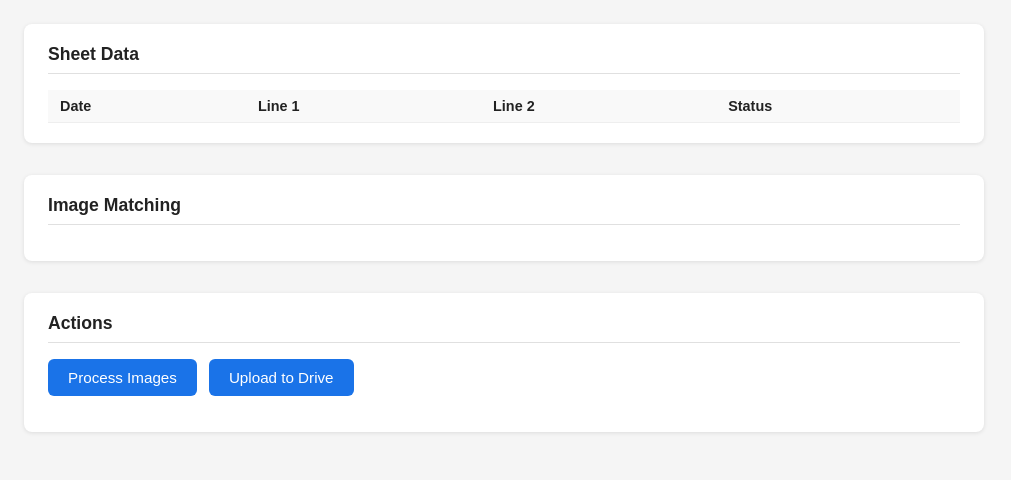
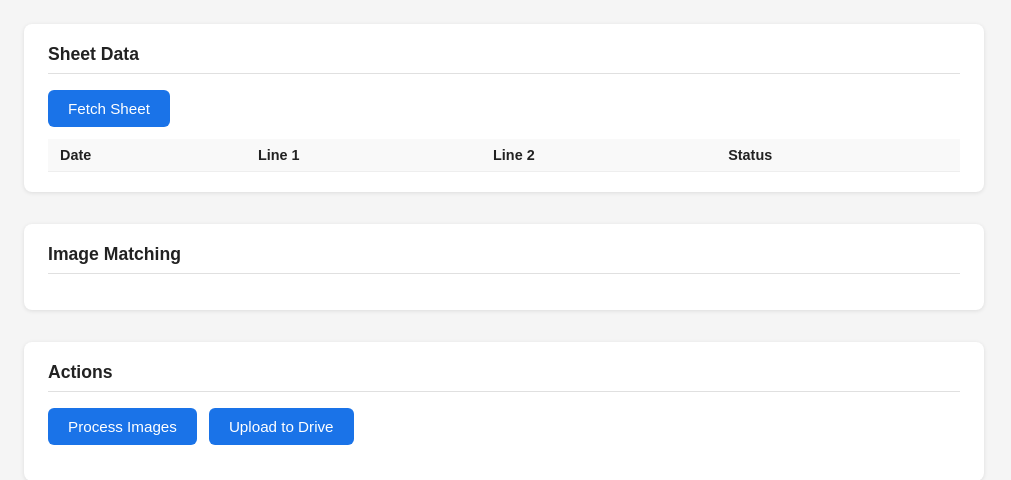
Before and after one commit to ampwang/yuroflow, a Flask app: page / in a window 1280 px wide. Shown: the part 61-541 px from the top of the page, without its empty margins (0-1011 px from the left). Run offline with Flask 3, Linux system fonts and the light colour scheme; lists and menus that the app fills with data are empty.

Commit message:
feat: fetch and display sheet rows (step 3)
fetch_sheet_rows() reads Tian Xia Content Calendar, filters rows where
col F and G are blank, and parses topics into Line 1/Line 2 via regex.
/api/sheet-rows route added. UI auto-fetches on auth and has a manual
Fetch Sheet button; rows render as an editable table.

Co-Authored-By: Claude Sonnet 4.6 <noreply@anthropic.com>

```diff
--- a/app.py
+++ b/app.py
@@ -5,6 +5,7 @@ import google_client
 COWORK_DIR = os.path.expanduser("~/Downloads/CoWork")
 OUTPUT_DIR = os.path.join(os.path.dirname(os.path.abspath(__file__)), "output")
 SPREADSHEET_ID = "16h9zxHXVz0CxznKGe-SSjD8OVrFZLElv2dmBuKnuh10"
+SHEET_NAME = "Tian Xia Content Calendar"
 
 app = Flask(__name__)
 
@@ -32,5 +33,12 @@ def test_sheets():
     return jsonify(result), status
 
 
+@app.route("/api/sheet-rows")
+def sheet_rows():
+    result = google_client.fetch_sheet_rows(SPREADSHEET_ID, SHEET_NAME)
+    status = 200 if result["ok"] else 500
+    return jsonify(result), status
+
+
 if __name__ == "__main__":
     app.run(debug=True, port=5000)
--- a/google_client.py
+++ b/google_client.py
@@ -1,4 +1,5 @@
 import os
+import re
 from google.oauth2.credentials import Credentials
 from google.auth.transport.requests import Request
 from google_auth_oauthlib.flow import InstalledAppFlow
@@ -53,12 +54,46 @@ def get_drive_service():
     return build("drive", "v3", credentials=creds)
 
 
+def fetch_sheet_rows(spreadsheet_id, sheet_name):
+    try:
+        service = get_sheets_service()
+        result = service.spreadsheets().values().get(
+            spreadsheetId=spreadsheet_id,
+            range=f"'{sheet_name}'!A:G",
+        ).execute()
+        rows = result.get("values", [])
+        output = []
+        for i, row in enumerate(rows):
+            date = row[0].strip() if len(row) > 0 else ""
+            topic = row[1].strip() if len(row) > 1 else ""
+            col_f = row[5].strip() if len(row) > 5 else ""
+            col_g = row[6].strip() if len(row) > 6 else ""
+            if not date or not topic:
+                continue
+            if col_f or col_g:
+                continue
+            line1, line2 = _parse_topic(topic)
+            output.append({"date": date, "line1": line1, "line2": line2})
+        return {"ok": True, "rows": output}
+    except HttpError as e:
+        return {"ok": False, "error": str(e)}
+    except Exception as e:
+        return {"ok": False, "error": str(e)}
+
+
+def _parse_topic(topic):
+    cleaned = re.sub(r"\s*\([^)]*\)\s*", " ", topic).strip()
+    cleaned = re.sub(r"\s+", " ", cleaned)
+    parts = cleaned.split(" ", 1)
+    line1 = parts[0] if parts else ""
+    line2 = parts[1] if len(parts) > 1 else ""
+    return line1, line2
+
+
 def test_sheets_connection(spreadsheet_id):
     try:
         service = get_sheets_service()
         result = service.spreadsheets().get(spreadsheetId=spreadsheet_id).execute()
         return {"ok": True, "title": result.get("properties", {}).get("title", "")}
-    except HttpError as e:
+    except Exception as e:
         return {"ok": False, "error": str(e)}
-    except RuntimeError as e:
-        return {"ok": False, "error": str(e)}
--- a/static/main.js
+++ b/static/main.js
@@ -4,6 +4,9 @@ document.addEventListener('DOMContentLoaded', () => {
   const progress = document.getElementById('progress');
   const authStatus = document.getElementById('auth-status');
   const authBtn = document.getElementById('auth-btn');
+  const fetchBtn = document.getElementById('fetch-btn');
+  const fetchStatus = document.getElementById('fetch-status');
+  const sheetRows = document.getElementById('sheet-rows');
 
   checkAuth();
 
@@ -21,6 +24,8 @@ document.addEventListener('DOMContentLoaded', () => {
     }
   });
 
+  fetchBtn.addEventListener('click', fetchSheet);
+
   processBtn.addEventListener('click', () => {
     progress.textContent = 'Processing...';
   });
@@ -35,6 +40,7 @@ document.addEventListener('DOMContentLoaded', () => {
       const data = await res.json();
       if (data.ok) {
         authStatus.textContent = `Connected — "${data.title}"`;
+        fetchSheet();
       } else {
         authStatus.textContent = 'Not connected.';
         authBtn.style.display = 'inline-block';
@@ -44,4 +50,42 @@ document.addEventListener('DOMContentLoaded', () => {
       authBtn.style.display = 'inline-block';
     }
   }
+
+  async function fetchSheet() {
+    fetchBtn.disabled = true;
+    fetchStatus.textContent = 'Loading…';
+    sheetRows.innerHTML = '';
+    try {
+      const res = await fetch('/api/sheet-rows');
+      const data = await res.json();
+      if (!data.ok) {
+        fetchStatus.textContent = 'Error: ' + data.error;
+        return;
+      }
+      if (data.rows.length === 0) {
+        fetchStatus.textContent = 'No pending rows found.';
+        return;
+      }
+      data.rows.forEach(row => {
+        const tr = document.createElement('tr');
+        tr.dataset.date = row.date;
+        tr.innerHTML = `
+          <td>${row.date}</td>
+          <td><input type="text" value="${escHtml(row.line1)}" data-field="line1" /></td>
+          <td><input type="text" value="${escHtml(row.line2)}" data-field="line2" /></td>
+          <td class="row-status">—</td>
+        `;
+        sheetRows.appendChild(tr);
+      });
+      fetchStatus.textContent = `${data.rows.length} row${data.rows.length !== 1 ? 's' : ''} loaded.`;
+    } catch (e) {
+      fetchStatus.textContent = 'Request failed.';
+    } finally {
+      fetchBtn.disabled = false;
+    }
+  }
+
+  function escHtml(str) {
+    return str.replace(/&/g, '&amp;').replace(/</g, '&lt;').replace(/>/g, '&gt;').replace(/"/g, '&quot;');
+  }
 });
--- a/static/style.css
+++ b/static/style.css
@@ -51,6 +51,15 @@ section h2 {
   margin-bottom: 16px;
   border-bottom: 1px solid #e0e0e0;
   padding-bottom: 8px;
+}
+
+.section-toolbar {
+  display: flex;
+  align-items: center;
+  gap: 12px;
+  margin-bottom: 12px;
+  font-size: 0.85rem;
+  color: #666;
 }
 
 table {
--- a/templates/index.html
+++ b/templates/index.html
@@ -18,6 +18,10 @@
   <main>
     <section id="sheet-data">
       <h2>Sheet Data</h2>
+      <div class="section-toolbar">
+        <button id="fetch-btn">Fetch Sheet</button>
+        <span id="fetch-status"></span>
+      </div>
       <table id="sheet-table">
         <thead>
           <tr>
```
